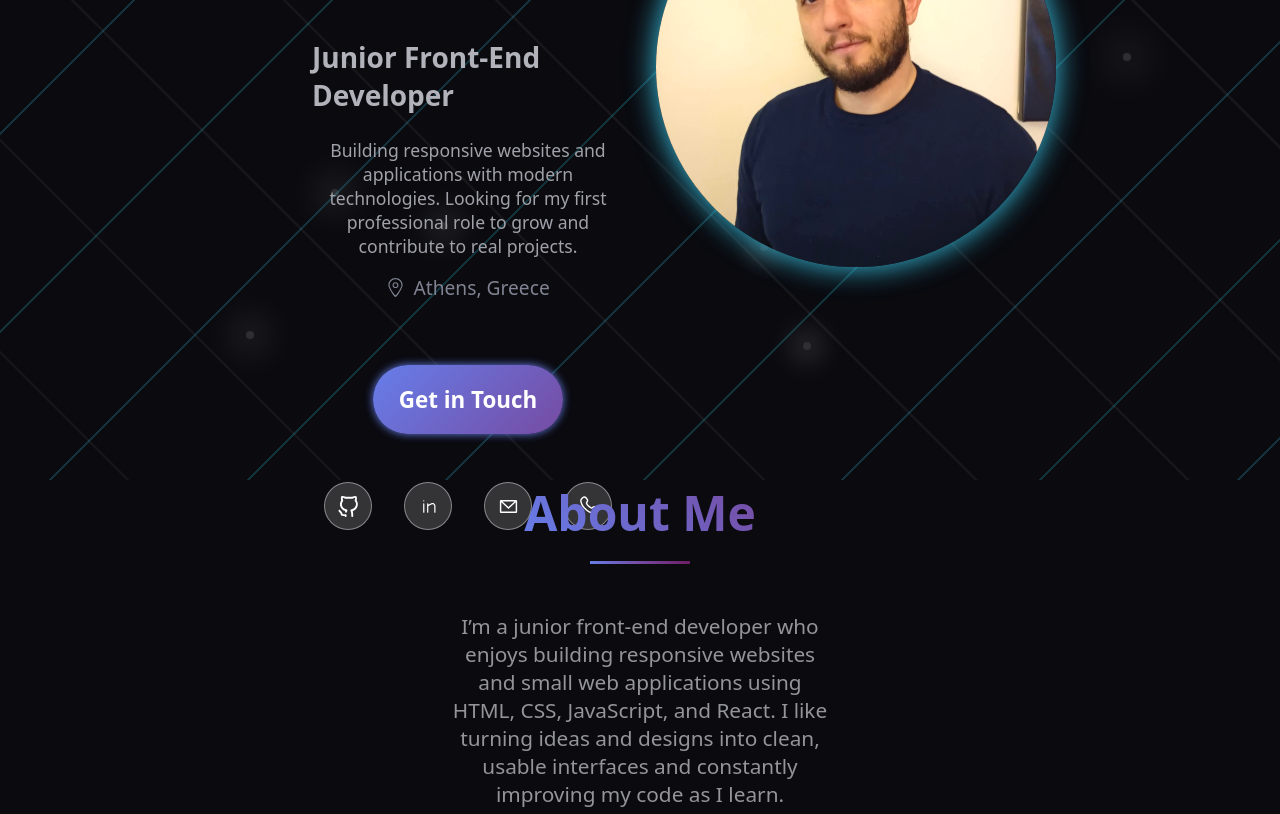
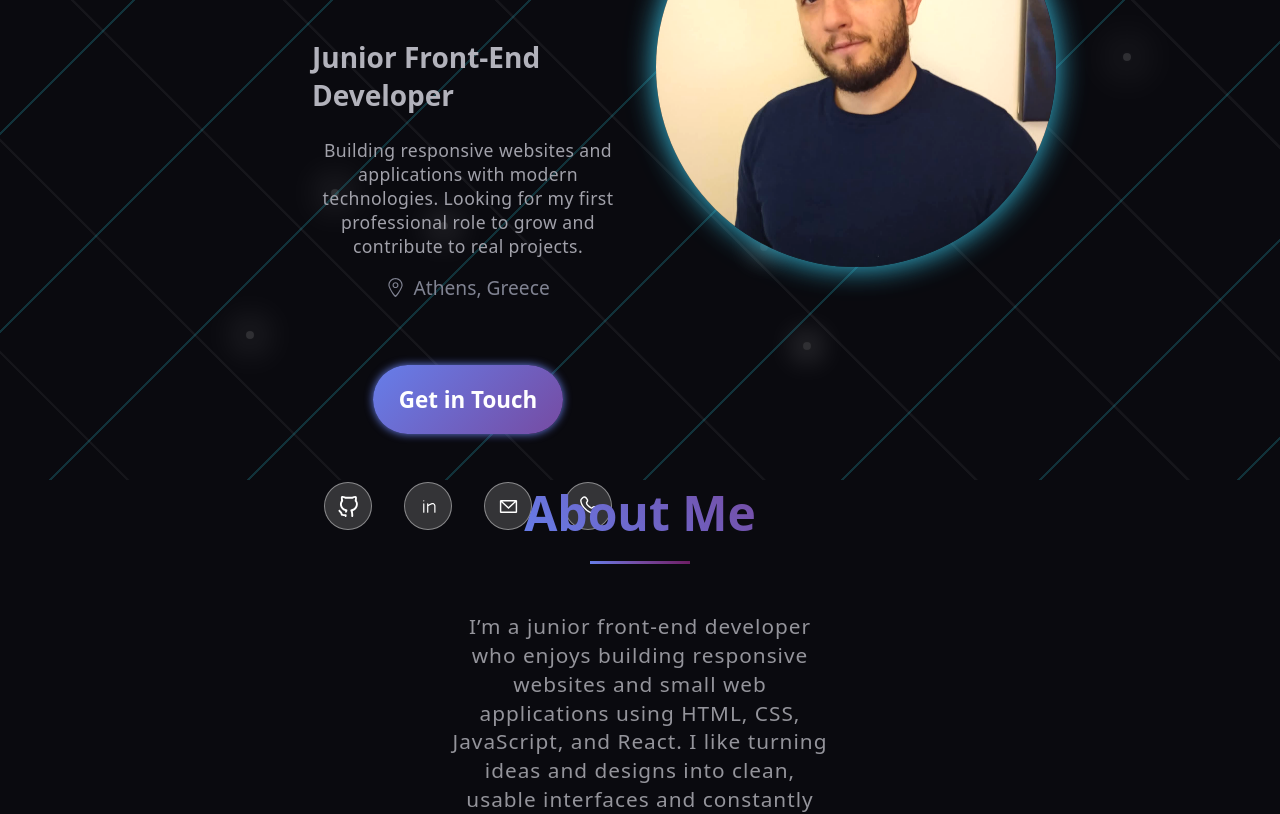
Before and after one commit to doctormike1992/Portfolio, a React (Vite) app: page / in a window 1280 px wide. Shown: the part 320-1134 px from the top of the page. Built offline with nearby package versions, Linux system fonts and the light colour scheme.

Commit message:
fixed a bug in the hidden nav based on the width of the page,added spacing in the text

```diff
--- a/src/components/Header.jsx
+++ b/src/components/Header.jsx
@@ -8,18 +8,32 @@ export default function Header() {
 
   useEffect(() => {
     const scrollTop = () => setHeaderClass(window.scrollY > 0);
-    const smallScreen = () => setSmall(window.innerWidth < 426);
+
+
 
     window.addEventListener("scroll", scrollTop);
-    window.addEventListener("resize", smallScreen);
 
     scrollTop();
-    smallScreen();
+
+
     return () => {
       window.removeEventListener("scroll", scrollTop);
-      window.removeEventListener("resize", smallScreen);
     };
   }, []);
+
+  useEffect(() => {
+    const media = window.matchMedia("(max-width: 490px)");
+
+    const handler = () => setSmall(media.matches);
+    handler();
+
+    media.addEventListener("change", handler);
+    return () => media.removeEventListener("change", handler);
+  }, []);
+
+
+
+
 
   return (
     <header
--- a/src/components/Inrto.jsx
+++ b/src/components/Inrto.jsx
@@ -12,10 +12,10 @@ export default function Intro() {
   return (
     <section id="intro">
       <motion.div
-        initial={{ y: 10, opacity: 0 }}
+        initial={{ y: 25, opacity: 0 }}
         whileInView={{ y: 0, opacity: 1 }}
         viewport={{ once: true }}
-        transition={{ duration: 0.9, ease: "easeOut" }}
+        transition={{ duration: 1.2, ease: "easeOut" }}
         id="introDiv"
       >
         <main>
--- a/src/styles/about.scss
+++ b/src/styles/about.scss
@@ -38,6 +38,8 @@ $underlineBackground: linear-gradient(
       font-size: 1.3rem;
       color: #94949b;
       text-align: center;
+      line-height: 1.8rem;
+      letter-spacing: 1px;
     }
   }
 }
--- a/src/styles/header.scss
+++ b/src/styles/header.scss
@@ -48,7 +48,7 @@ $h1Background: linear-gradient(45deg, #667eea 0%, #764ba2 100%);
     a {
       font-size: clamp(0.8rem, 3vw, 1.1rem);
       color: rgb(230, 226, 226);
-      font-weight: 300;
+      font-weight: 500;
       position: relative;
       &::before {
         content: "";
@@ -185,7 +185,7 @@ $h1Background: linear-gradient(45deg, #667eea 0%, #764ba2 100%);
 .fixed {
   background: rgba(0, 0, 0, 0.404);
   transform: translateY(-4px);
-  transition: all 0.4s ease-in-out;
+  transition: all 0.2s ease-in-out;
   backdrop-filter: blur(10px);
   box-shadow: 0px 0px 12px 1px black;
   z-index: 10;
--- a/src/styles/intro.scss
+++ b/src/styles/intro.scss
@@ -118,7 +118,9 @@
     color: #a1a1aa;
     text-wrap: wrap;
     max-width: 450px;
-    text-align: center
+    text-align: center;
+    line-height: 1.5rem;
+    letter-spacing: 0.4px;
   }
 
   #location{
```
